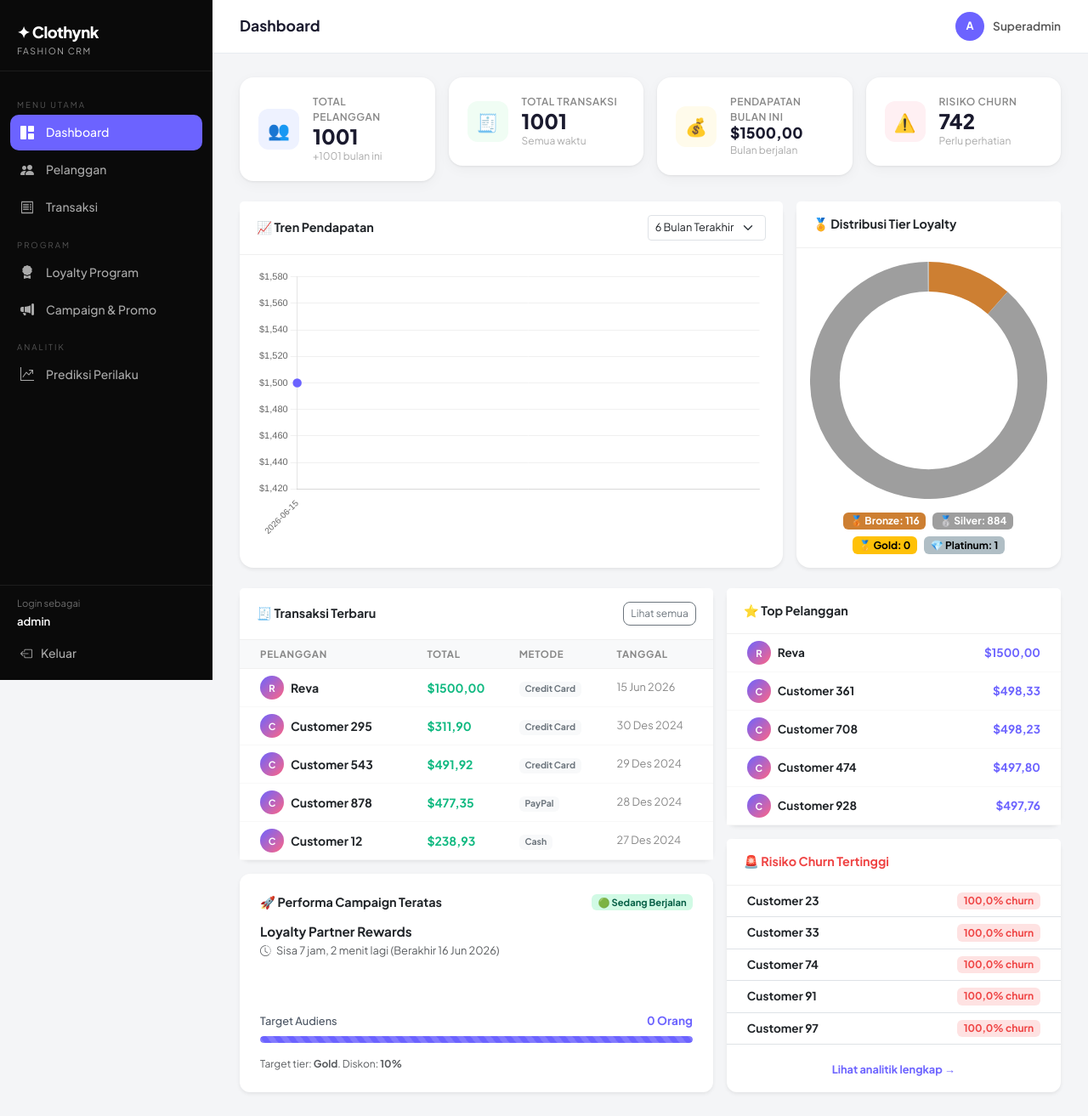
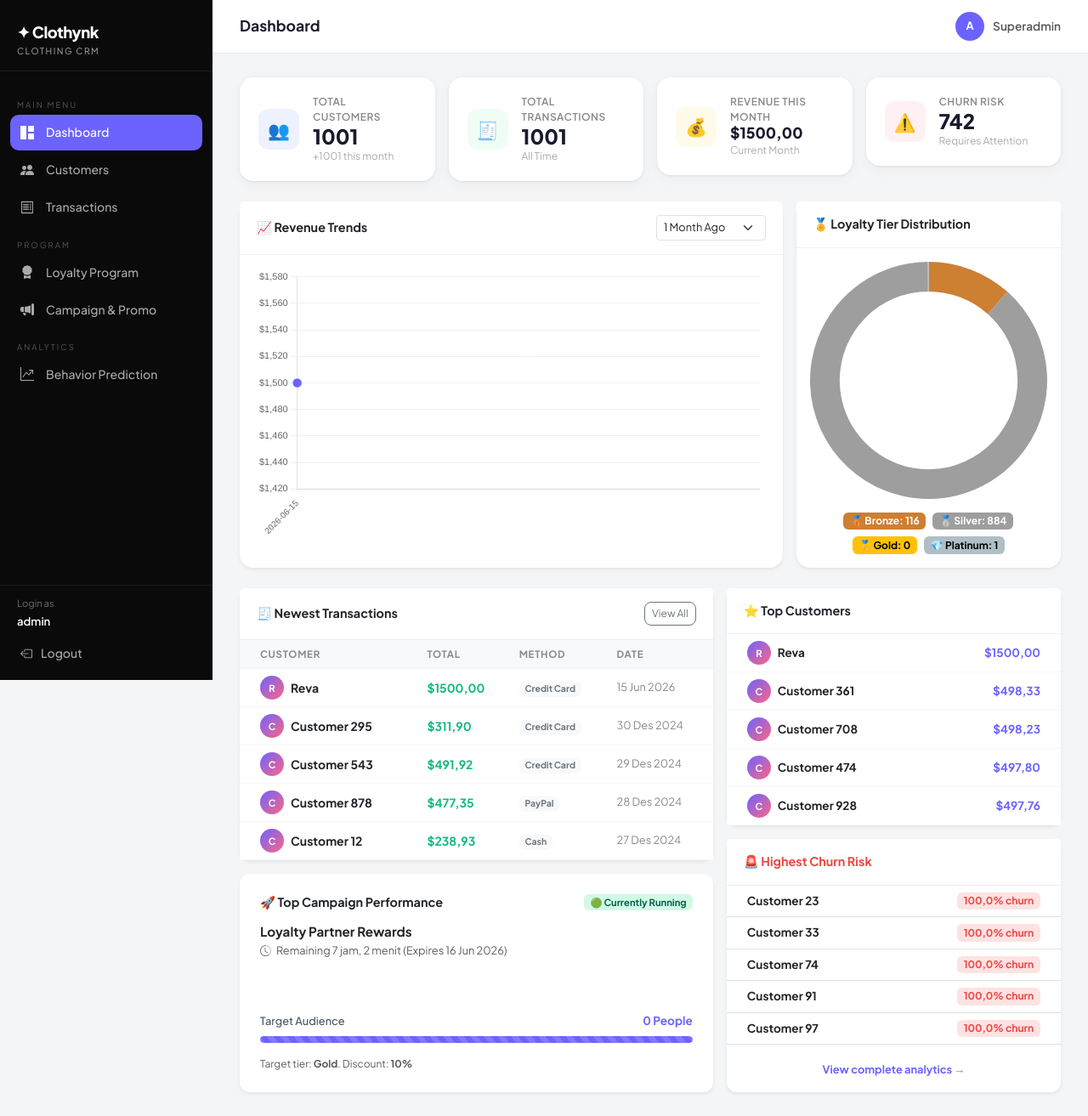
Before and after one commit to farahnda/Clothynk, a Django app: page / in a window 1280 px wide. Shown: the whole page at 85% size. Run offline with Django 4.2, Linux system fonts and the light colour scheme; a user stored in the database is signed in; data comes from the database, SQL or seed files in the repository; both versions use the stored data as it was after the commit; some libraries are stand-ins or nearby versions.

Commit message:
Edit core & DB

```diff
--- a/core/templates/core/base.html
+++ b/core/templates/core/base.html
@@ -268,6 +268,19 @@
     .campaign-upcoming { border-left: 4px solid #3B82F6 !important; }
     .campaign-completed { border-left: 4px solid #9CA3AF !important; opacity: 0.75; background-color: #F9FAFB !important; }
 
+    .prediction-icon{
+        width:60px;
+        height:60px;
+        border-radius:16px;
+        background:rgba(108,99,255,0.1);
+        display:flex;
+        align-items:center;
+        justify-content:center;
+        color:#6C63FF;
+        font-size:1.8rem;
+        flex-shrink:0;
+    }
+
   </style>
 </head>
 <body>
@@ -276,18 +289,18 @@
 <nav id="sidebar">
   <div class="sidebar-brand">
     <div class="brand-name">✦ Clothynk</div>
-    <div class="brand-sub">Fashion CRM</div>
+    <div class="brand-sub">Clothing CRM</div>
   </div>
   <div class="sidebar-nav">
-    <div class="nav-section-label">Menu Utama</div>
+    <div class="nav-section-label">Main Menu</div>
     <a href="{% url 'dashboard' %}" class="nav-link {% if request.resolver_match.url_name == 'dashboard' %}active{% endif %}">
       <i class="bi bi-grid-1x2-fill"></i> Dashboard
     </a>
     <a href="{% url 'customer_list' %}" class="nav-link {% if 'customer' in request.resolver_match.url_name %}active{% endif %}">
-      <i class="bi bi-people-fill"></i> Pelanggan
+      <i class="bi bi-people-fill"></i> Customers
     </a>
     <a href="{% url 'transaction_list' %}" class="nav-link {% if 'transaction' in request.resolver_match.url_name %}active{% endif %}">
-      <i class="bi bi-receipt"></i> Transaksi
+      <i class="bi bi-receipt"></i> Transactions
     </a>
 
     <div class="nav-section-label">Program</div>
@@ -298,15 +311,15 @@
       <i class="bi bi-megaphone-fill"></i> Campaign & Promo
     </a>
 
-    <div class="nav-section-label">Analitik</div>
+    <div class="nav-section-label">Analytics</div>
     <a href="{% url 'analytics' %}" class="nav-link {% if request.resolver_match.url_name == 'analytics' %}active{% endif %}">
-      <i class="bi bi-graph-up-arrow"></i> Prediksi Perilaku
+      <i class="bi bi-graph-up-arrow"></i> Behavior Prediction
     </a>
   </div>
   <div class="sidebar-footer">
-    <div class="px-2 pb-1 text-white" style="font-size:0.7rem; opacity:0.4;">Login sebagai</div>
+    <div class="px-2 pb-1 text-white" style="font-size:0.7rem; opacity:0.4;">Login as</div>
     <div class="px-2 pb-2 text-white" style="font-size:0.82rem; font-weight:600;">{{ request.user.username }}</div>
-    <a href="{% url 'logout' %}" class="nav-link"><i class="bi bi-box-arrow-left"></i> Keluar</a>
+    <a href="{% url 'logout' %}" class="nav-link"><i class="bi bi-box-arrow-left"></i> Logout</a>
   </div>
 </nav>
 
--- a/core/templates/core/dashboard.html
+++ b/core/templates/core/dashboard.html
@@ -9,9 +9,9 @@
     <div class="stat-card">
       <div class="stat-icon" style="background:#EEF2FF;"><span style="font-size:1.3rem;">👥</span></div>
       <div>
-        <div class="stat-label">Total Pelanggan</div>
+        <div class="stat-label">Total Customers</div>
         <div class="stat-value">{{ total_customers }}</div>
-        <div class="stat-sub">+{{ new_customers_this_month|default:0 }} bulan ini</div>
+        <div class="stat-sub">+{{ new_customers_this_month|default:0 }} this month</div>
       </div>
     </div>
   </div>
@@ -19,9 +19,9 @@
     <div class="stat-card">
       <div class="stat-icon" style="background:#F0FDF4;"><span style="font-size:1.3rem;">🧾</span></div>
       <div>
-        <div class="stat-label">Total Transaksi</div>
+        <div class="stat-label">Total Transactions</div>
         <div class="stat-value">{{ total_transactions }}</div>
-        <div class="stat-sub">Semua waktu</div>
+        <div class="stat-sub">All Time</div>
       </div>
     </div>
   </div>
@@ -29,9 +29,9 @@
     <div class="stat-card">
       <div class="stat-icon" style="background:#FFFBEB;"><span style="font-size:1.3rem;">💰</span></div>
       <div>
-        <div class="stat-label">Pendapatan Bulan Ini</div>
+        <div class="stat-label">Revenue This Month</div>
         <div class="stat-value" style="font-size:1.1rem;">${{ revenue_this_month|floatformat:2 }}</div>
-        <div class="stat-sub">Bulan berjalan</div>
+        <div class="stat-sub">Current Month</div>
       </div>
     </div>
   </div>
@@ -39,9 +39,9 @@
     <div class="stat-card">
       <div class="stat-icon" style="background:#FFF0F3;"><span style="font-size:1.3rem;">⚠️</span></div>
       <div>
-        <div class="stat-label">Risiko Churn</div>
+        <div class="stat-label">Churn Risk</div>
         <div class="stat-value">{{ total_churn_risk }}</div>
-        <div class="stat-sub">Perlu perhatian</div>
+        <div class="stat-sub">Requires Attention</div>
       </div>
     </div>
   </div>
@@ -51,11 +51,13 @@
   <div class="col-md-8">
     <div class="card h-100 shadow-sm border-0">
       <div class="card-header bg-white d-flex align-items-center justify-content-between py-3">
-        <span class="fw-bold">📈 Tren Pendapatan</span>
+        <span class="fw-bold">📈 Revenue Trends</span>
         <select id="revenueFilter" class="form-select form-select-sm" style="width: auto; font-size: 0.8rem; cursor: pointer;">
-          <option value="6m">6 Bulan Terakhir</option>
-          <option value="1y">1 Tahun Terakhir</option>
-          <option value="all">Semua Waktu</option>
+          <option value="1m">1 Month Ago</option>
+          <option value="3m">3 Months Ago</option>
+          <option value="6m">6 Months Ago</option>
+          <option value="1y">1 Year Ago</option>
+          <option value="all">All Time</option>
         </select>
       </div>
       <div class="card-body p-0">
@@ -68,7 +70,7 @@
 
   <div class="col-md-4">
     <div class="card h-100 shadow-sm border-0">
-      <div class="card-header bg-white py-3 fw-bold">🏅 Distribusi Tier Loyalty</div>
+      <div class="card-header bg-white py-3 fw-bold">🏅 Loyalty Tier Distribution</div>
       <div class="card-body d-flex flex-column align-items-center justify-content-center">
         <canvas id="tierChart" width="200" height="200"></canvas>
         <div class="d-flex gap-2 flex-wrap justify-content-center mt-3">
@@ -88,18 +90,18 @@
 
     <div class="card shadow-sm border-0" style="border-radius: 12px;">
       <div class="card-header bg-white d-flex align-items-center justify-content-between py-3">
-        <span class="fw-bold">🧾 Transaksi Terbaru</span>
-        <a href="{% url 'transaction_list' %}" class="btn btn-sm btn-outline-secondary" style="border-radius:8px;font-size:0.75rem;">Lihat semua</a>
+        <span class="fw-bold">🧾 Newest Transactions</span>
+        <a href="{% url 'transaction_list' %}" class="btn btn-sm btn-outline-secondary" style="border-radius:8px;font-size:0.75rem;">View All</a>
       </div>
       <div class="card-body p-0">
         <div class="table-responsive">
           <table class="table align-middle mb-0">
             <thead class="table-light">
               <tr>
-                <th class="ps-4">Pelanggan</th>
+                <th class="ps-4">Customer</th>
                 <th>Total</th>
-                <th>Metode</th>
-                <th>Tanggal</th>
+                <th>Method</th>
+                <th>Date</th>
               </tr>
             </thead>
             <tbody>
@@ -130,11 +132,11 @@
       <div class="card-body p-4 d-flex flex-column justify-content-center">
 
         <div class="d-flex justify-content-between align-items-center mb-3">
-          <h6 class="fw-bold mb-0 text-dark" style="font-size: 0.9rem;">🚀 Performa Campaign Teratas</h6>
+          <h6 class="fw-bold mb-0 text-dark" style="font-size: 0.9rem;">🚀 Top Campaign Performance</h6>
           {% if top_campaign and top_campaign.is_running %}
-            <span class="badge" style="background:#D1FAE5; color:#065F46; font-size: 0.7rem;">🟢 Sedang Berjalan</span>
+            <span class="badge" style="background:#D1FAE5; color:#065F46; font-size: 0.7rem;">🟢 Currently Running</span>
           {% else %}
-            <span class="badge bg-secondary text-white" style="font-size: 0.7rem;">Tidak Ada Campaign Aktif</span>
+            <span class="badge bg-secondary text-white" style="font-size: 0.7rem;">No Active Campaign</span>
           {% endif %}
         </div>
 
@@ -142,26 +144,26 @@
         <div>
             <h6 class="fw-bold mb-1 text-dark" style="font-size: 0.95rem;">{{ top_campaign.name }}</h6>
             <p class="text-muted mb-4" style="font-size: 0.8rem;">
-            <i class="bi bi-clock-history me-1"></i> Sisa {{ top_campaign.end_date|timeuntil }} lagi (Berakhir {{ top_campaign.end_date|date:"d M Y" }})
+            <i class="bi bi-clock-history me-1"></i> Remaining {{ top_campaign.end_date|timeuntil }} (Expires {{ top_campaign.end_date|date:"d M Y" }})
             </p>
         </div>
 
         <div class="mt-auto">
             <div class="d-flex justify-content-between align-items-end mb-2">
-            <span style="font-size: 0.8rem; font-weight: 500; color: #4B5563;">Target Audiens</span>
-            <span style="font-size: 0.85rem; font-weight: 700; color: #6C63FF;">{{ top_campaign.get_target_count }} Orang</span>
+            <span style="font-size: 0.8rem; font-weight: 500; color: #4B5563;">Target Audience</span>
+            <span style="font-size: 0.85rem; font-weight: 700; color: #6C63FF;">{{ top_campaign.get_target_count }} People</span>
             </div>
 
             <div class="progress" style="height: 8px; border-radius: 10px; background-color: #EEF2FF;">
             <div class="progress-bar progress-bar-striped progress-bar-animated" role="progressbar" style="width: 100%; background-color: #6C63FF;"></div>
             </div>
             <small class="text-muted mt-3 d-block" style="font-size: 0.75rem;">
-            Target tier: <strong>{{ top_campaign.get_target_tier_display }}</strong>. Diskon: <strong>{{ top_campaign.discount_percentage|floatformat:0 }}%</strong>
+            Target tier: <strong>{{ top_campaign.get_target_tier_display }}</strong>. Discount: <strong>{{ top_campaign.discount_percentage|floatformat:0 }}%</strong>
             </small>
         </div>
         {% else %}
         <div class="text-center py-4">
-            <p class="text-muted mb-0" style="font-size:0.85rem;">Belum ada campaign yang sedang berjalan bulan ini.</p>
+            <p class="text-muted mb-0" style="font-size:0.85rem;">No active campaign is running this month.</p>
         </div>
         {% endif %}
 
@@ -171,7 +173,7 @@
   </div> <div class="col-md-5">
 
     <div class="card shadow-sm border-0 mb-3" style="border-radius: 12px;">
-      <div class="card-header bg-white py-3 fw-bold">⭐ Top Pelanggan</div>
+      <div class="card-header bg-white py-3 fw-bold">⭐ Top Customers</div>
       <div class="card-body p-0">
         <table class="table align-middle mb-0">
           <tbody>
@@ -197,7 +199,7 @@
 
     {% if churn_risks %}
     <div class="card shadow-sm border-0" style="border-radius: 12px;">
-      <div class="card-header bg-white py-3 fw-bold" style="color:#EF4444;">🚨 Risiko Churn Tertinggi</div>
+      <div class="card-header bg-white py-3 fw-bold" style="color:#EF4444;">🚨 Highest Churn Risk</div>
       <div class="card-body p-0">
         {% for pred in churn_risks %}
         <div class="d-flex align-items-center justify-content-between px-4 py-2 border-bottom">
@@ -206,7 +208,7 @@
         </div>
         {% endfor %}
         <div class="p-3 text-center">
-          <a href="{% url 'analytics' %}" class="text-decoration-none fw-bold" style="font-size:0.8rem;color:#6C63FF;">Lihat analitik lengkap →</a>
+          <a href="{% url 'analytics' %}" class="text-decoration-none fw-bold" style="font-size:0.8rem;color:#6C63FF;">View complete analytics →</a>
         </div>
       </div>
     </div>
--- a/core/views.py
+++ b/core/views.py
@@ -299,23 +299,30 @@ def campaign_delete(request, pk):
         return redirect('campaign_list')
     return render(request, 'core/campaign_confirm_delete.html', {'campaign': campaign})
 
-
 @login_required
 def revenue_chart_data(request):
-    period = request.GET.get('period', '6m') # Default 6 bulan
+    period = request.GET.get('period', '6m')
     today = timezone.now()
 
-    # Logika filter waktu
-    if period == '6m':
+    if period == '1m':
+        start_date = today - timedelta(days=30)
+        query = Transaction.objects.filter(date__gte=start_date)
+
+    elif period == '3m':
+        start_date = today - timedelta(days=90)
+        query = Transaction.objects.filter(date__gte=start_date)
+
+    elif period == '6m':
         start_date = today - timedelta(days=180)
         query = Transaction.objects.filter(date__gte=start_date)
+
     elif period == '1y':
         start_date = today - timedelta(days=365)
         query = Transaction.objects.filter(date__gte=start_date)
-    else: # 'all' / Semua Waktu
+
+    else:  # all
         query = Transaction.objects.all()
 
-    # Kelompokkan data berdasarkan tanggal
     recent_txn = (
         query
         .values('date__date')
@@ -330,3 +337,40 @@ def revenue_chart_data(request):
         'labels': labels,
         'data': data
     })
+
+# @login_required
+# def revenue_chart_data(request):
+#     period = request.GET.get('period', '6m') # Default 6 bulan
+#     today = timezone.now()
+
+#     # Logika filter waktu
+#     if period == '1m':
+#         start_date = today - timedelta(days=30)
+#         query = Transaction.objects.filter(date__gte=start_date)
+#     elif period == '3m':
+#         start_date = today - timedelta(days=90)
+#         query = Transaction.objects.filter(date__gte=start_date)
+#     if period == '6m':
+#         start_date = today - timedelta(days=180)
+#         query = Transaction.objects.filter(date__gte=start_date)
+#     elif period == '1y':
+#         start_date = today - timedelta(days=365)
+#         query = Transaction.objects.filter(date__gte=start_date)
+#     else: # 'all' / Semua Waktu
+#         query = Transaction.objects.all()
+
+#     # Kelompokkan data berdasarkan tanggal
+#     recent_txn = (
+#         query
+#         .values('date__date')
+#         .annotate(total=Sum('amount'))
+#         .order_by('date__date')
+#     )
+
+#     labels = [str(r['date__date']) for r in recent_txn]
+#     data = [float(r['total']) for r in recent_txn]
+
+#     return JsonResponse({
+#         'labels': labels,
+#         'data': data
+#     })
```
Also changed, not shown: core/models.py (+14 -14 lines), core/templates/core/analytics.html (+19 -17 lines), core/templates/core/campaign_detail.html (+6 -6 lines), core/templates/core/campaign_form.html (+4 -4 lines), core/templates/core/loyalty_list.html (+16 -2 lines), db-old.sqlite3 (added), db.sqlite3.
